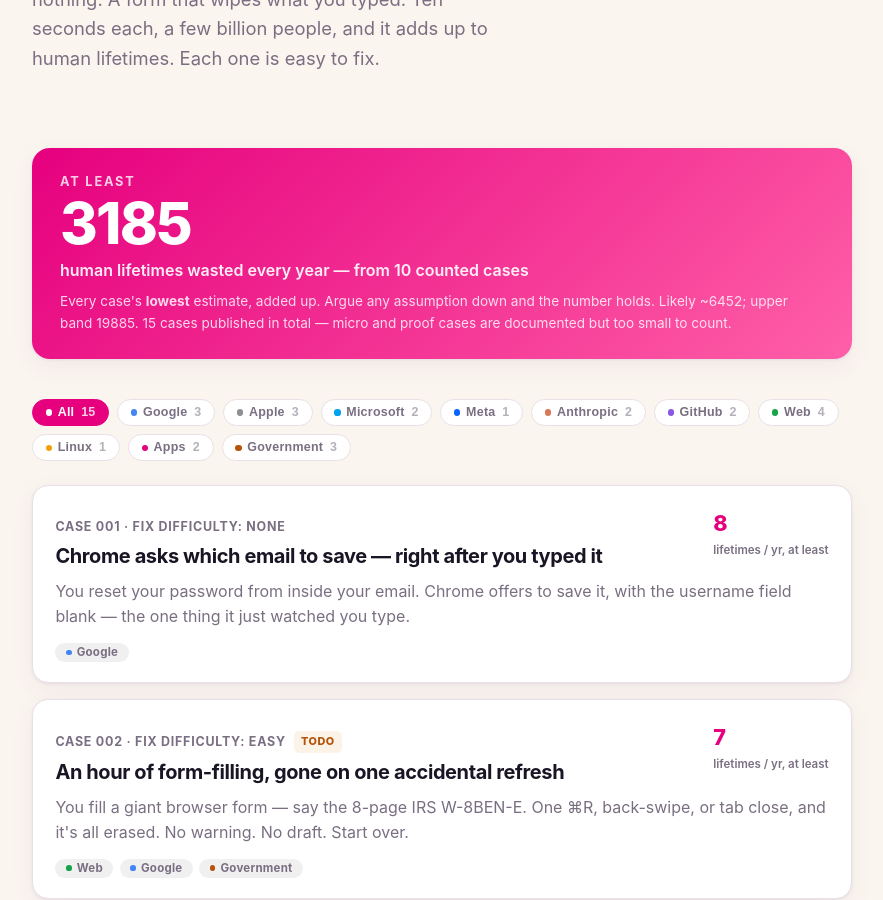
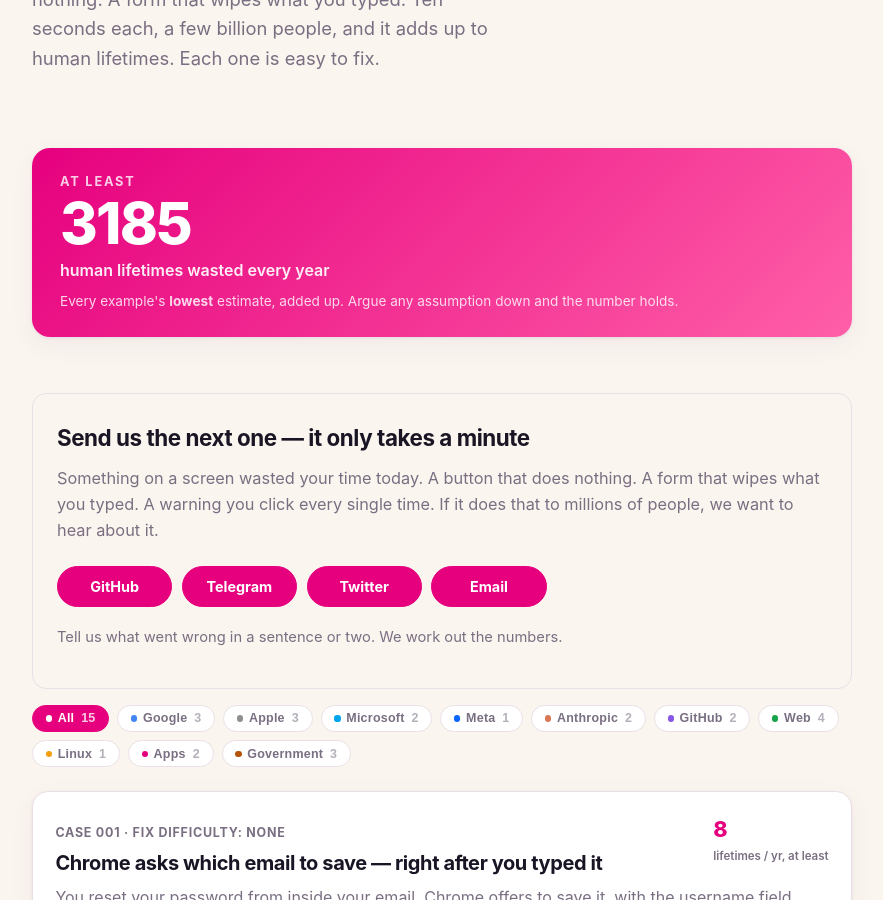
Before and after one commit to PlanetaryCouncil/ux, a Jekyll site: the page built from index.md, in a window 1280 px wide and 900 px high, scrolled down 315 px. Shown: the whole window, without its empty margins (198-1081 px from the left). Built offline with Jekyll 4.4.1, drawn with Linux system fonts in a browser that asks for light colours; some of the changed text lies outside the part shown.

Commit message:
Ask for the next example before showing fifteen of them
The call to action sat at the bottom, after every case. That is past the point
almost anyone scrolls, and asking for submissions is this page's job — so it now
sits directly under the total, where the number has just made the argument for
why another one matters. Heading changed to "Send us the next one" so it reads as
the next step rather than a second masthead.

Also drops the case count from the banner. "from 10 counted cases" sat beside a
filter reading 15 — the difference is that micro cases are documented but too
small to total, which is a real distinction and a terrible one to put in a
headline. Marsita flagged the same confusion once already. The floor total says
what it needs to; the count was arithmetic nobody asked for.

Co-Authored-By: Claude Opus 5 <noreply@anthropic.com>

```diff
--- a/index.md
+++ b/index.md
@@ -24,9 +24,24 @@ title: Lifetimes saved
 <div class="total-banner">
   <div class="floor-label">At least</div>
   <div class="big">{{ total_lo }}</div>
-  <div class="cap">human lifetimes wasted every year — from {{ counted }} counted case{% if counted != 1 %}s{% endif %}</div>
-  <div class="fine">Every case's <em>lowest</em> estimate, added up. Argue any assumption down and the number holds. Likely ~{{ total_mid }}; upper band {{ total_hi }}. {{ site.cases | size }} cases published in total — micro and proof cases are documented but too small to count.</div>
+  <div class="cap">human lifetimes wasted every year</div>
+  <div class="fine">Every example's <em>lowest</em> estimate, added up. Argue any assumption down and the number holds.</div>
 </div>
+
+<section class="submit-cta">
+  <h2>Send us the next one — it only takes a minute</h2>
+  <p class="submit-lede">Something on a screen wasted your time today. A button that does
+  nothing. A form that wipes what you typed. A warning you click every single time. If it
+  does that to millions of people, we want to hear about it.</p>
+  <p class="submit-actions">
+    <a class="btn" href="{{ site.contact.github }}" rel="noopener">GitHub</a>
+    {% if site.contact.telegram and site.contact.telegram != "" %}<a class="btn" href="{{ site.contact.telegram }}" rel="noopener">Telegram</a>{% endif %}
+    {% if site.contact.twitter and site.contact.twitter != "" %}<a class="btn" href="{{ site.contact.twitter }}" rel="noopener">Twitter</a>{% endif %}
+    {% if site.contact.email and site.contact.email != "" %}<a class="btn" href="mailto:{{ site.contact.email }}?subject=Wasted%20my%20time">Email</a>{% endif %}
+  </p>
+  <p class="submit-foot">Tell us what went wrong in a sentence or two. We work out the
+  numbers.</p>
+</section>
 
 {% assign PLATFORMS = "Google,Apple,Microsoft,Meta,Anthropic,GitHub,Web,Linux,Apps,Government" | split: "," %}
 <div class="filter-bar" aria-label="Filter cases by platform">
@@ -55,21 +70,6 @@ title: Lifetimes saved
   {% endfor %}
 </div>
 
-<section class="submit-cta">
-  <h2>It only takes one minute</h2>
-  <p class="submit-lede">Something on a screen wasted your time today. A button that does
-  nothing. A form that wipes what you typed. A warning you click every single time. If it
-  does that to millions of people, we want to hear about it.</p>
-  <p class="submit-actions">
-    <a class="btn" href="{{ site.contact.github }}" rel="noopener">GitHub</a>
-    {% if site.contact.telegram and site.contact.telegram != "" %}<a class="btn" href="{{ site.contact.telegram }}" rel="noopener">Telegram</a>{% endif %}
-    {% if site.contact.twitter and site.contact.twitter != "" %}<a class="btn" href="{{ site.contact.twitter }}" rel="noopener">Twitter</a>{% endif %}
-    {% if site.contact.email and site.contact.email != "" %}<a class="btn" href="mailto:{{ site.contact.email }}?subject=Wasted%20my%20time">Email</a>{% endif %}
-  </p>
-  <p class="submit-foot">Tell us what went wrong in a sentence or two. We work out the
-  numbers.</p>
-</section>
-
 <script>
 (function(){
   var bar=document.querySelector('.filter-bar');
```
